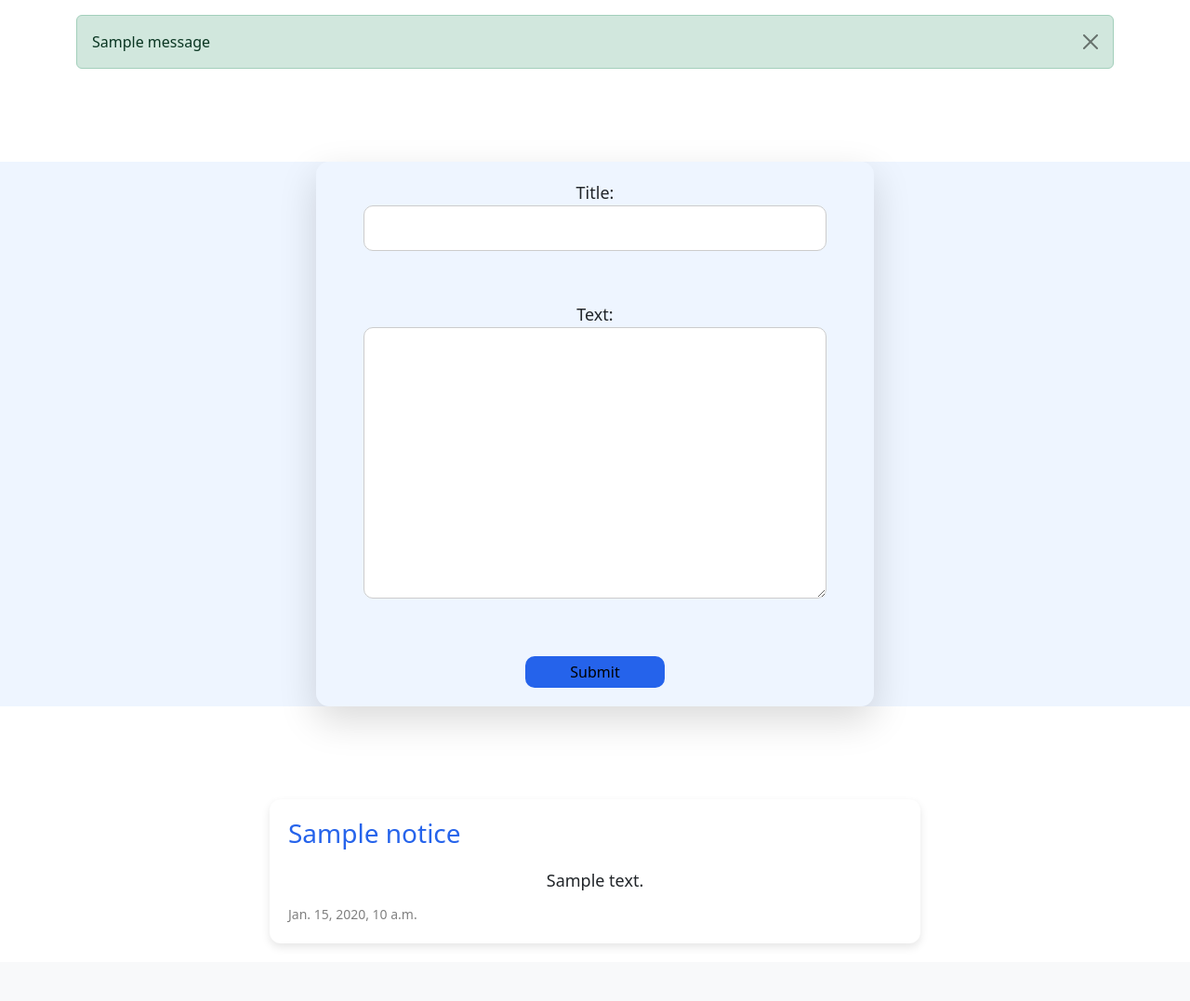
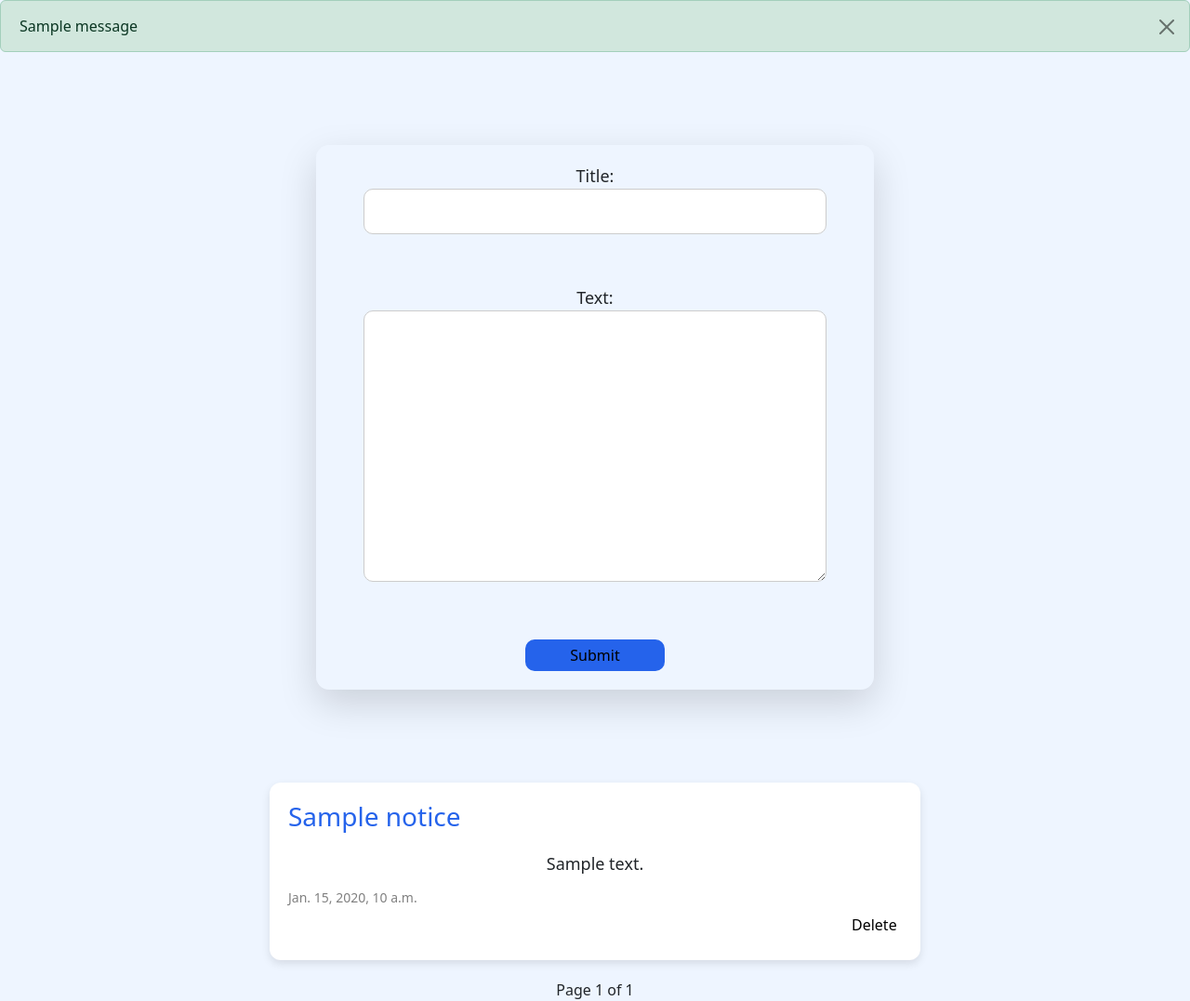
Before and after one commit to bunny569/student-management-system, a Django app: page /notice/ in a window 1280 px wide. Shown: the part 58-1135 px from the top of the page at 93% size. Before the commit the page ends 1075 px from the top, so only its background shows below. Run offline with Django 5.2, Linux system fonts and the light colour scheme; tables that the repository leaves empty hold one stand-in row (values such as "Sample post"); one stand-in notice (Sample message) is shown.

Commit message:
made upadates to notice and attendence

```diff
--- a/app/models.py
+++ b/app/models.py
@@ -51,10 +51,10 @@
         return self.name
 
 class attendence(models.Model):
-    student=models.ForeignKey(Student,on_delete=models.CASCADE)
     course=models.ForeignKey(Course,on_delete=models.CASCADE)
     date=models.DateField(default=timezone.now)
-    status=models.CharField()
+    year=models.ForeignKey(Student,on_delete=models.CASCADE,null=True,blank=True)
+    status=models.CharField(null=True,blank=True)
     def __str__(self):
         return self.student.roll_number
 class notice(models.Model):
--- a/app/static/css/style.css
+++ b/app/static/css/style.css
@@ -220,3 +220,18 @@
 .name{
     margin:0 auto;
 }
+.forminput{
+    display:flex;
+    justify-content:center;
+    align-items:center;
+    margin:10px auto;
+    flex-direction:column;
+}
+.forminput button{
+    margin-top:30px;
+
+}
+.alert {
+    width: 100%;
+    padding: 15px 20px;
+}
--- a/app/static/css/style1.css
+++ b/app/static/css/style1.css
@@ -107,3 +107,7 @@
     background-color: #EEF5FF;
     padding: 40px 0;
 }
+.alert {
+    width: 100%;
+    padding: 15px 20px;
+}
--- a/app/static/css/style3.css
+++ b/app/static/css/style3.css
@@ -132,3 +132,32 @@
 .notice-card small{
     color: gray;
 }
+.notice-card button{
+    margin-left:90%;
+    background:white;
+    color:black;
+    border:none;
+}
+.notice-card button:hover{
+    background:white;
+    color:black;
+    scale:1.25;
+}
+.pagination{
+       width: 100%;
+    display: flex;
+    justify-content: center;
+    align-items: center;
+    gap: 10px;
+}
+.pagination a{
+    text-decoration:none;
+    color:black;
+}
+.pagination a:hover{
+    scale:1.25;
+}
+.alert {
+    width: 100%;
+    padding: 15px 20px;
+}
--- a/app/templates/base.html
+++ b/app/templates/base.html
@@ -59,10 +59,11 @@
         </div>
     </nav>
 {% if messages %}
-<div class="container mt-3">
     {% for message in messages %}
-        <div class="alert alert-{{ message.tags }} alert-dismissible fade show" role="alert">
+        <div class="alert alert-{{ message.tags }} alert-dismissible fade show"
+             role="alert">
             {{ message }}
+
             <button type="button"
                     class="btn-close"
                     data-bs-dismiss="alert"
@@ -70,7 +71,6 @@
             </button>
         </div>
     {% endfor %}
-</div>
 {% endif %}
         {% block content %}
         {% endblock %}
--- a/app/templates/base3.html
+++ b/app/templates/base3.html
@@ -1,3 +1,5 @@
+
+{% load static %}
 <!DOCTYPE html>
 <html lang="en">
 <head>
@@ -6,7 +8,7 @@
     <title>student management system</title>
     <link rel="stylesheet" href="	https://cdn.jsdelivr.net/npm/bootstrap@5.3.8/dist/css/bootstrap.min.css">
     <link rel="stylesheet" href="https://cdn.jsdelivr.net/npm/bootstrap-icons@1.13.1/font/bootstrap-icons.min.css">
-
+    <link rel="stylesheet" href="{% static 'css/style.css' %}">
 </head>
 <body>
     <nav class="navbar navbar-expand-lg bg-body-tertiary">
@@ -44,17 +46,19 @@
             </div>
         </div>
     </nav>
-    {% if messages %}
-<div class="container mt-3">
+   {% if messages %}
     {% for message in messages %}
-        <div class="alert alert-{{ message.tags }} alert-dismissible fade show" role="alert">
+        <div class="alert alert-{{ message.tags }} alert-dismissible fade show"
+             role="alert">
             {{ message }}
+
             <button type="button"
                     class="btn-close"
-                    data-bs-dismiss="alert"></button>
+                    data-bs-dismiss="alert"
+                    aria-label="Close">
+            </button>
         </div>
     {% endfor %}
-</div>
 {% endif %}
     {% block content %}
     {% endblock %}
--- a/app/templates/notice.html
+++ b/app/templates/notice.html
@@ -17,9 +17,32 @@
             <h3>{{ notice.title }}</h3>
             <p>{{ notice.text }}</p>
             <small>{{ notice.date }}</small>
+            <form method="POST" action="{% url 'deletenotice' pk=notice.id%}">
+                {% csrf_token %}
+                <button type="submit" class="btn btn-danger">Delete</button>
+            </form>
         </div>
     {% empty %}
         <p>No notices available.</p>
     {% endfor %}
 </div>
+<div class="pagination">
+
+    {% if notices.has_previous %}
+        <a href="?page={{ notices.previous_page_number }}">
+            Previous
+        </a>
+    {% endif %}
+
+    <span>
+        Page {{ notices.number }} of {{ notices.paginator.num_pages }}
+    </span>
+
+    {% if notices.has_next %}
+        <a href="?page={{ notices.next_page_number }}">
+            Next
+        </a>
+    {% endif %}
+
+</div>
 {% endblock %}
--- a/app/templates/student_list.html
+++ b/app/templates/student_list.html
@@ -7,6 +7,7 @@
       <th scope="col">RollNo</th>
       <th scope="col">Name</th>
       <th scope="col">Course</th>
+      <th scope="col">Year</th>
       <th scope="col">DOB</th>
        <th scope="col">Gender</th>
         <th scope="col">Phonenumber</th>
@@ -19,6 +20,7 @@
       <th scope="row">{{ student.roll_number }}</th>
       <td>{{ student.name }}</td>
       <td>{{ student.course }}</td>
+      <td>{{ student.year }}</td>
       <td>{{ student.date_of_birth }}</td>
       <td>{{ student.gender }}</td>
       <td>{{ student.phone }}</td>
--- a/app/urls.py
+++ b/app/urls.py
@@ -22,6 +22,7 @@
     path('shownotice/',views.shownotice,name="shownotice"),
     path('course/',views.course,name="course"),
     path('deletecourse/<int:pk>/',views.delete_course,name="deletecourse"),
+    path('deletenotice/<int:pk>/',views.delete_notice,name="deletenotice"),
     path('logout/',views.logout_view,name="logout")
 
 
--- a/app/views.py
+++ b/app/views.py
@@ -8,6 +8,7 @@
 from django.http import HttpResponse
 from django.utils import timezone
 from django.contrib import messages
+from django.core.paginator import Paginator
 
 # Create your views here.
 def index(request):
@@ -181,10 +182,22 @@
 from django.contrib import messages
 
 def Attendence(request):
-    students = Student.objects.all()
+
+    year=request.GET.get("year")
+    course=request.GET.get("course")
+    courses=Course.objects.all()
+    if (year and course):
+        students=Student.objects.filter(year=year,
+                                        course=course).order_by("roll_number")
+
+    else:
+        students=Student.objects.none()
+    form=attendenceform(request.POST or None)
 
     if request.method == "POST":
-        for student in students:
+        if form.is_valid():
+
+          for student in students:
             status = request.POST.get(f"attendance_{student.id}")
 
             if status:
@@ -199,9 +212,14 @@
 
         messages.success(request, "Attendance submitted successfully.")
         return redirect("teacherdashboard")
+    if request.user.groups.filter(name="Teacher").exists():
+        template="base3.html"
 
     return render(request, "addtendence.html", {
-        "students": students
+        "students": students,
+        "form":form,
+        "courses":courses,
+        "base_template":template
     })
 
 def landing(request):
@@ -223,6 +241,9 @@
         template = "base.html"
     else:
         template = "base3.html"
+    paginator=Paginator(notices,5)
+    page_number=request.GET.get("page")
+    notices=paginator.get_page(page_number)
 
     return render(request, "notice.html", {
         "form": form,
@@ -231,6 +252,9 @@
     })
 def shownotice(request):
     notices=notice.objects.all().order_by("-date")
+    paginator=Paginator(notices,5)
+    page_number=request.GET.get("page")
+    notices=paginator.get_page(page_number)
     return render(request,"shownotice.html",{"notices":notices})
 def course(request):
     form=courseform()
@@ -253,3 +277,9 @@
         return redirect("course")
 
     return render(request, "deletecourse.html", {"course": course})
+def delete_notice(request,pk):
+    notices=get_object_or_404(notice,pk=pk)
+    if request.method=="POST":
+        notices.delete()
+        messages.success(request, "Notice deleted successfully.")
+    return redirect("notice")
```
Also changed, not shown: app/templates/addtendence.html (+26 -1 lines), app/templates/base2.html (+7 -5 lines), app/templates/changepassword.html (+5 -4 lines), app/templates/login.html (+6 -5 lines), app/templates/shownotice.html (+11 -1 lines), app/migrations/0020_remove_attendence_status_remove_attendence_student_and_more.py (added), app/migrations/0021_attendence_status.py (added).
